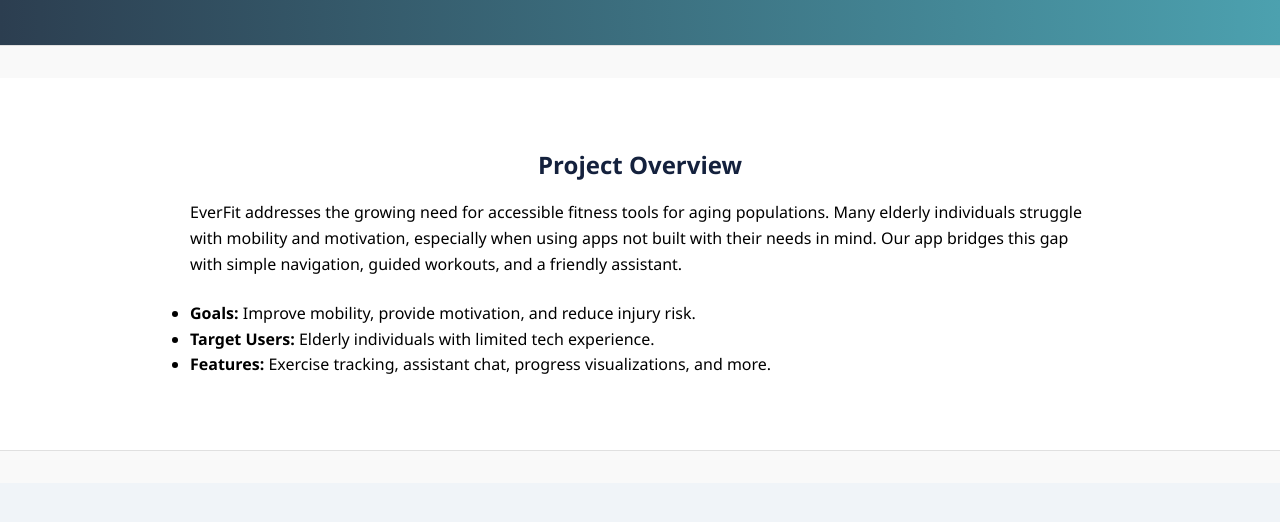
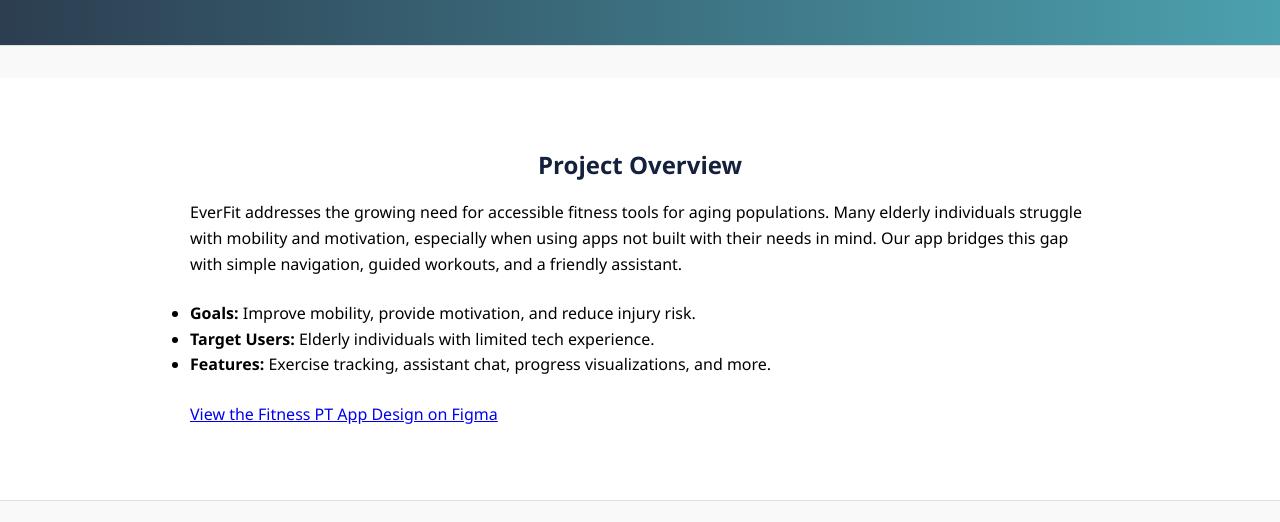
Before and after one commit to EverFit-Application/EverFit-Application.github.io, a plain HTML site: page index.html in a window 1280 px wide. Shown: the part 278-800 px from the top of the page. Drawn offline with Linux system fonts and the light colour scheme.

Commit message:
Added link to figma

```diff
--- a/index.html
+++ b/index.html
@@ -45,6 +45,11 @@
       <li><strong>Target Users:</strong> Elderly individuals with limited tech experience.</li>
       <li><strong>Features:</strong> Exercise tracking, assistant chat, progress visualizations, and more.</li>
     </ul>
+    <p>
+      <a href="https://www.figma.com/design/iENvvbJHShG5lRD2U9KelR/Fitness-PT-App?node-id=0-1&p=f" target="_blank">
+        View the Fitness PT App Design on Figma
+      </a>
+    </p>
   </section>
 
   <!-- Design Process -->
```
